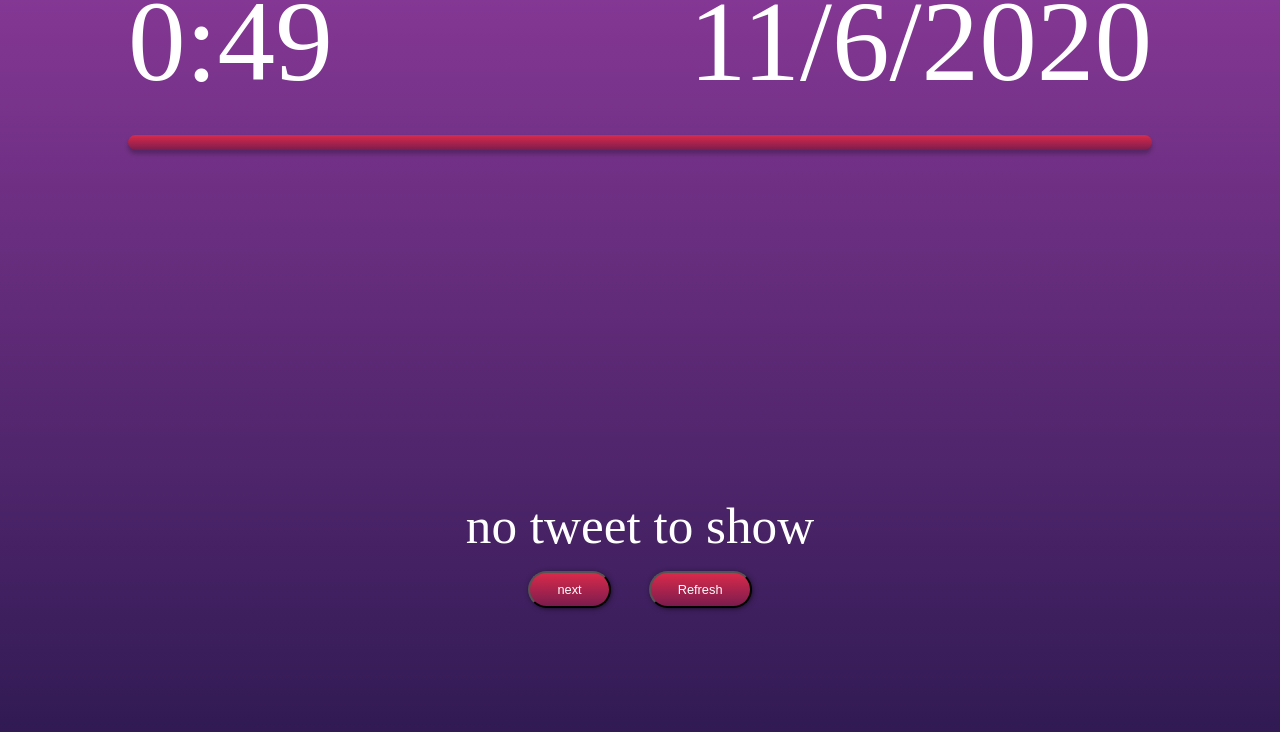
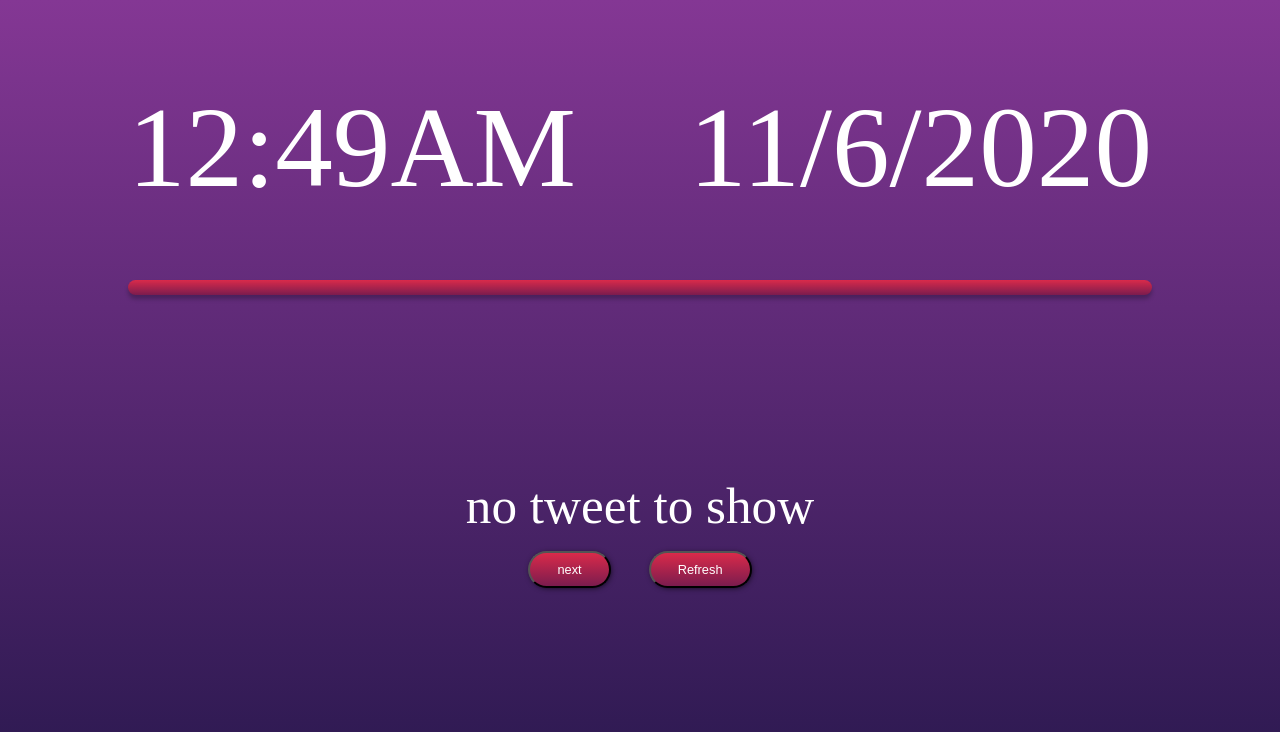
Before and after one commit to benjaminglasser/twitter-frame, a React (Create React App) app: page / in a window 1280 px wide. Shown: the top 732 px of the page. Built offline with nearby package versions, Linux system fonts and the light colour scheme.

Commit message:
fixed the :clock:

```diff
--- a/src/clock.js
+++ b/src/clock.js
@@ -1,17 +1,37 @@
 import React, { Component } from 'react';
 
-   class Clock extends Component {
-    constructor() {
-        super();
-            var today = new Date(),
-            time = today.getHours() + ':' + today.getMinutes();
+class Clock extends Component {
+  constructor() {
+    super();
 
-            this.state = {
-            currentTime: time
+    this.state = {
+      currentTime: "12:00PM"
     }
+
+    this.makeTime = this.makeTime.bind(this)
+
+    this.interval = null
   }
 
+  makeTime() {
+    const now = new Date()
+    let time
+    let hour = now.getHours()
+    let minute = now.getMinutes()
+    let isPM = hour - 12 >= 0;
+    hour = isPM ? hour%12 : (hour || 12)
+    time = hour + ':' + (minute<10 ? "0" + minute : minute) + (isPM ? 'PM' : 'AM')
+    this.setState({currentTime: time})
+  }
 
+  componentDidMount() {
+    this.makeTime()
+    this.interval = setInterval(this.makeTime, 1000)
+  }
+
+   componentWillUnmount() {
+    clearInterval(this.interval)
+   }
 
   render() {
     return (
--- a/src/divider.css
+++ b/src/divider.css
@@ -1,6 +1,7 @@
 .Divider {
     position: fixed;
     bottom: 650px;
+    top: 35%;
     width: 80vw;
     height: 1.2vw;
     right: 0%;
--- a/src/tweet.css
+++ b/src/tweet.css
@@ -3,9 +3,9 @@
     font-family: 'Gilroy-Light';
     position: relative;
     left: 2%;
-    top: 500px;
+    top: 60vh;
     right: 0%;
-    bottom: 0%;
+    bottom: 10%;
     width: 80vw;
     font-size: 4vw;
     line-height: 4vw;
--- a/src/upper-section.css
+++ b/src/upper-section.css
@@ -1,7 +1,7 @@
 .Upper {
 font-family: 'Gilroy-Light';
 position: absolute;
-top: auto;
+top: 10%;
 bottom: 585.5px;
 left: 10%;
 display: -webkit-box;
```
Also changed, not shown: src/tweet.js (+7 -9 lines).
